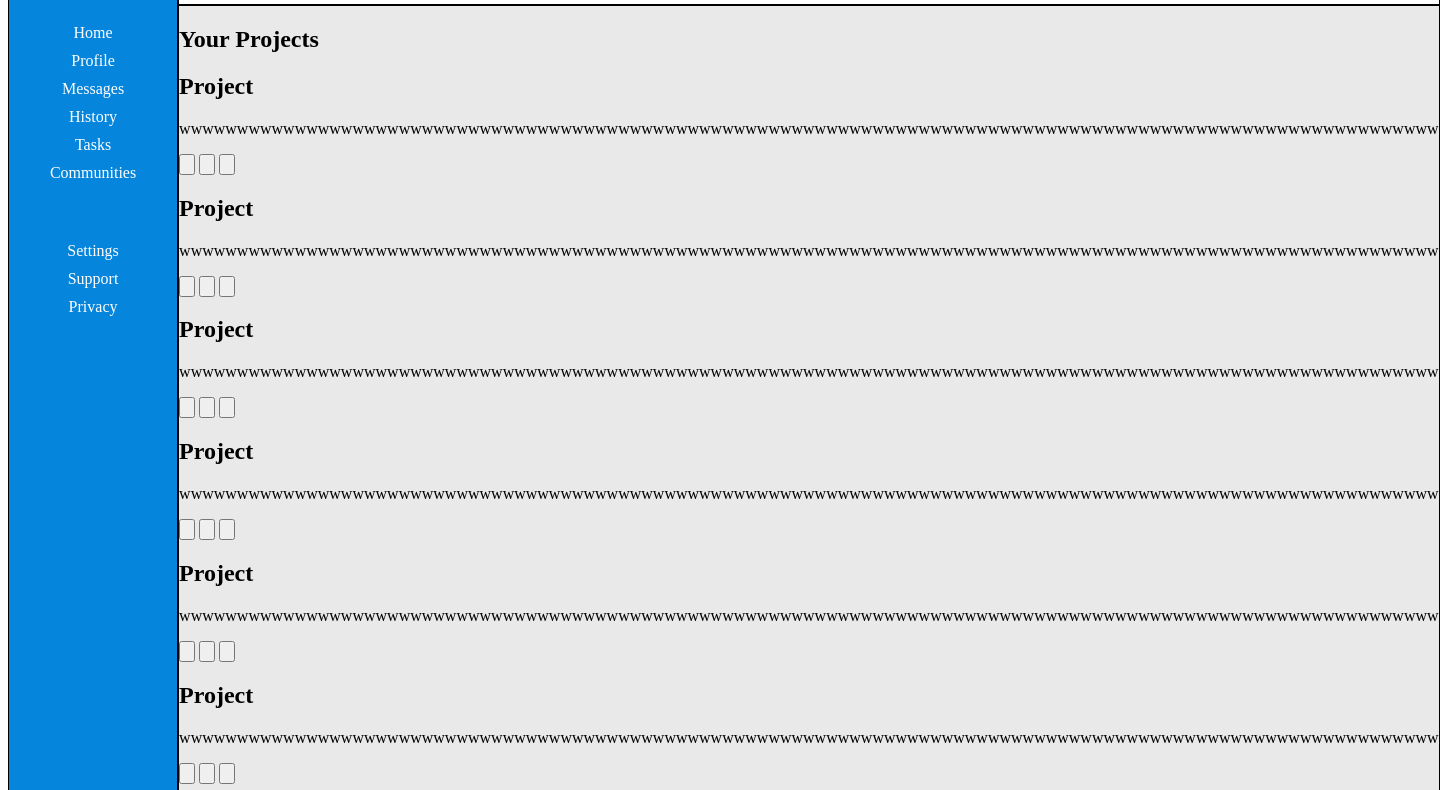
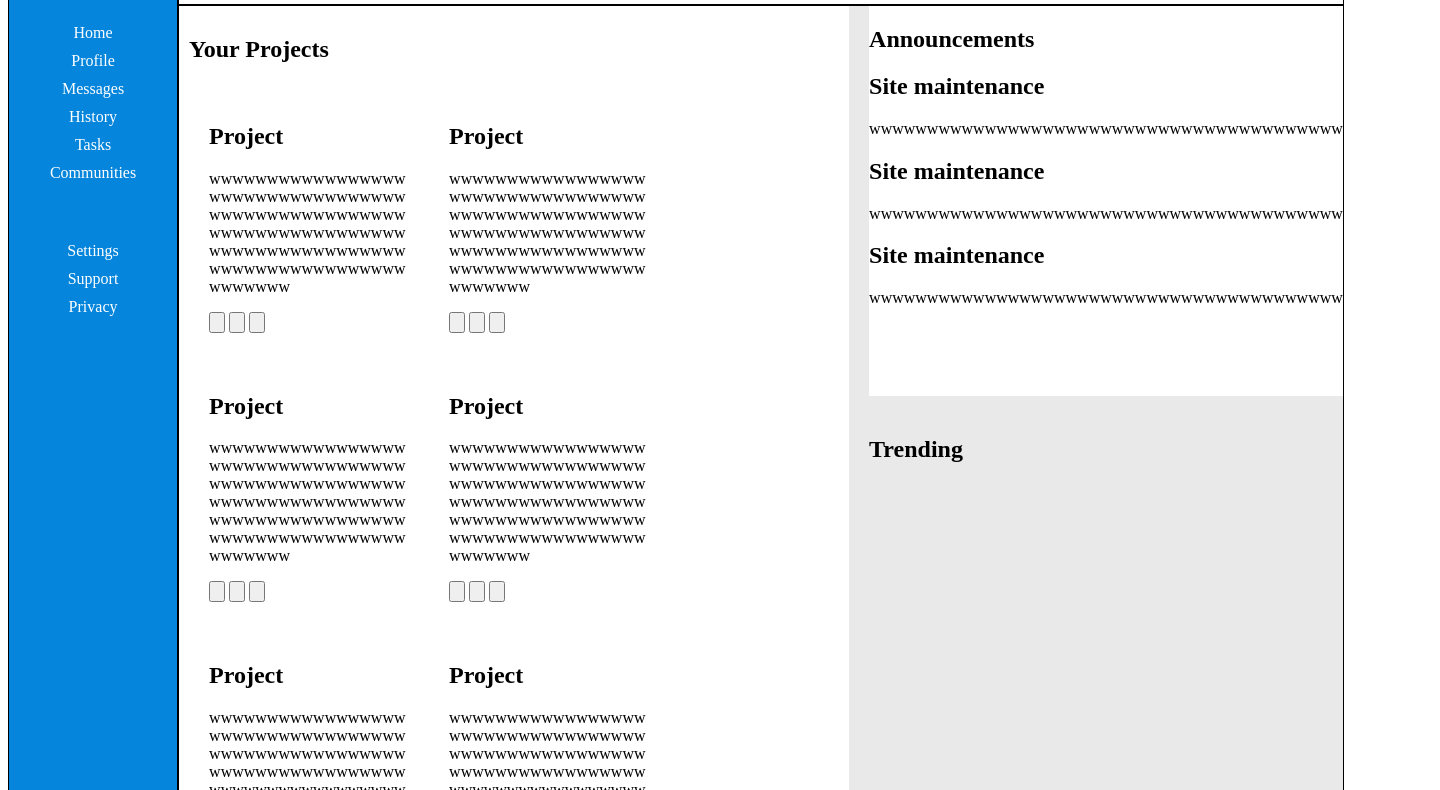
Before and after one commit to 1-Denis-12/admin-dash, a plain HTML site: page index.html in a window 1280 px wide. Shown: the part 185-975 px from the top of the page, 1440 px wide, since content can reach past the window. Drawn offline with Linux system fonts and the light colour scheme.

Commit message:
README.md

```diff
--- a/admin.css
+++ b/admin.css
@@ -1,6 +1,6 @@
 #container {
     display: grid;
-    grid-template-columns: 1fr 3fr;
+    grid-template-columns: 1fr 1fr;
 }
 
 /* ///////////////  HEADER  /////////////////// */
@@ -168,4 +168,35 @@ color: white;
     grid-area: 2 / 2 / 3 / 3;
     background-color: rgb(233, 233, 233);
     height: 100vh;
+    display: grid;
+    grid-template: 1fr 1fr / 1fr 1fr;
+    gap: 20px;
 }
+
+.projects-container {
+    grid-area: 1 / 1 / 3 / 2;
+    padding: 10px;
+    width: clamp(600px, 650px, 1200px);
+    background-color: white;
+    display: flex;
+    flex-wrap: wrap;
+}
+
+.projects-container .heading1 {
+    width: 100%;
+}
+
+.projects-container p{
+    overflow-wrap: break-word;
+}
+
+.projects-container .project{
+    width:clamp(200px, 200px, 400px);
+    padding: 20px;
+
+}
+
+.Announcements {
+    grid-area: 1 / 2 / 2 / 3;
+    background-color: white;
+}
--- a/index.html
+++ b/index.html
@@ -53,7 +53,7 @@
         <section class="main">
 
             <div class="projects-container">
-                <h1>Your Projects</h1>
+                <h1 class="heading1">Your Projects</h1>
                 <div class="project">
                     <h1>Project</h1>
                     <p>wwwwwwwwwwwwwwwwwwwwwwwwwwwwwwwwwwwwwwwwwwwwwwwwwwwwwwwwwwwwwwwwwwwwwwwwwwwwwwwwwwwwwwwwwwwwwwwwwwwwwwwwwwwww</p>
```
